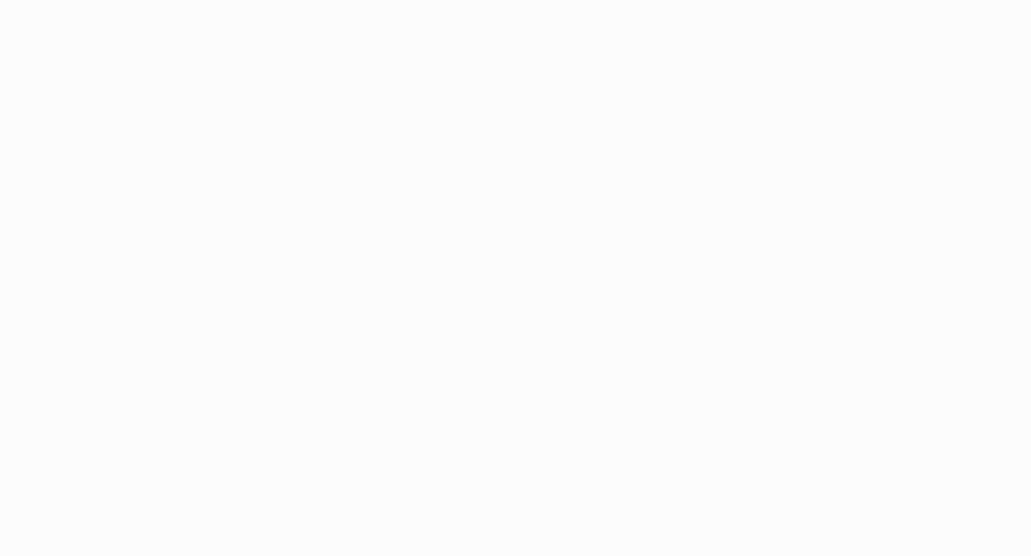
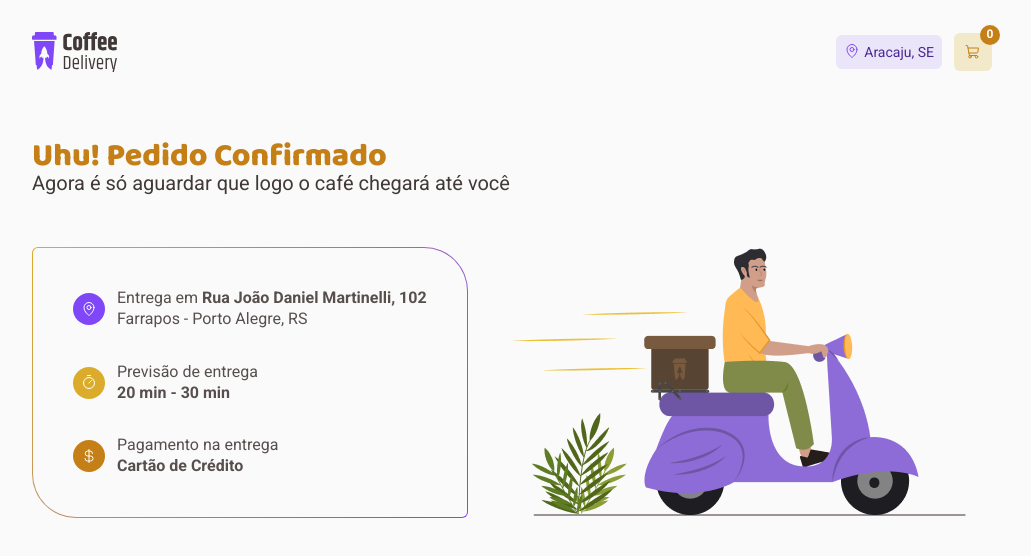
Before and after one commit to IkaroFeitosa/coffe-delivery, a React (Vite) app: page /completed in a window 1280 px wide. Before the commit this address had no page. Shown: the top 556 px of the page, without its empty margins (128-1159 px from the left). Built offline with nearby package versions, Linux system fonts and the light colour scheme.

Commit message:
feat:  completed page

```diff
--- a/src/Router.tsx
+++ b/src/Router.tsx
@@ -3,6 +3,7 @@
 import { DefaultLayout } from "./layouts/DefaultLayout";
 import { Home } from "./pages/Home";
 import { Cart } from "./pages/Cart";
+import { Completed } from "./pages/Completed";
 
 export function Router() {
   return (
@@ -10,6 +11,7 @@
       <Route path="/" element={<DefaultLayout />}>
         <Route path="/" element={<Home />} />
         <Route path="/cart" element={<Cart />} />
+        <Route path="/completed" element={<Completed />} />
       </Route>
     </Routes>
   );
--- a/src/contexts/CartContext.tsx
+++ b/src/contexts/CartContext.tsx
@@ -1,54 +1,104 @@
-import { createContext, useReducer } from "react";
-import { CartReducer, Coffee, IAddress, paymentMethods } from "../reducers/cart/reducers";
-import { addProductAction, insertAddressAction, insertPaymentMethodAction, removeProductAction, updateQuantityProductAction } from "../reducers/cart/actions";
+import { createContext, useEffect, useReducer } from "react";
+import {
+  CartReducer,
+  Coffee,
+  IAddress,
+  paymentMethods,
+} from "../reducers/cart/reducers";
+import {
+  addProductAction,
+  insertAddressAction,
+  insertPaymentMethodAction,
+  removeProductAction,
+  updateQuantityProductAction,
+} from "../reducers/cart/actions";
 
 interface ICart {
-    productsSelected: Coffee[]
-    totalItem: number
-    delivery: number
-    total: number
-    address?: IAddress
-    paymentMethod?: paymentMethods
-    addProduct: (product:Coffee)=> void
-    removeProduct: (productId:number)=> void
-    updateQuantityProduct: (id:number,quantity:number)=> void
-    insertAddress: (address:IAddress)=> void
-    insertPaymentMethod: (paymentMethod:paymentMethods)=> void
+  productsSelected: Coffee[];
+  totalItem: number;
+  delivery: number;
+  total: number;
+  address?: IAddress;
+  paymentMethod?: paymentMethods;
+  addProduct: (product: Coffee) => void;
+  removeProduct: (productId: number) => void;
+  updateQuantityProduct: (id: number, quantity: number) => void;
+  insertAddress: (address: IAddress) => void;
+  insertPaymentMethod: (paymentMethod: paymentMethods) => void;
 }
 
 interface CartContextProps {
   children: React.ReactNode;
 }
-export const CartContext = createContext({} as ICart)
+export const CartContext = createContext({} as ICart);
 
-export function CartProvider({children}:CartContextProps) {
-    const [cartState,dispatch] = useReducer(CartReducer,{
-        productsSelected:[],
-        delivery:3,
-    })
-    const {productsSelected,delivery,address,paymentMethod} = cartState
-    const totalItem = productsSelected.reduce((total,product)=> total + (product.quantity * product.price),0)
-    const total = totalItem + delivery
+export function CartProvider({ children }: CartContextProps) {
+  const [cartState, dispatch] = useReducer(
+    CartReducer,
+    {
+      productsSelected: [],
+      delivery: 3,
+    },
+    (initialState) => {
+      const stateJSON = localStorage.getItem(
+        "@coffee-delivery:cart-state-1.0.0"
+      );
+      if (stateJSON) {
+        return JSON.parse(stateJSON);
+      }
+      return initialState;
+    }
+  );
+  const { productsSelected, delivery, address, paymentMethod } = cartState;
+  const totalItem = productsSelected.reduce(
+    (total, product) => total + product.quantity * product.price,
+    0
+  );
+  const total = totalItem + delivery;
 
-    function addProduct(product:Coffee){
-        dispatch(addProductAction(product))
+  function addProduct(product: Coffee) {
+    dispatch(addProductAction(product));
   }
-    function removeProduct(id:number){
-        dispatch(removeProductAction(id))
+  function removeProduct(id: number) {
+    dispatch(removeProductAction(id));
   }
-    function updateQuantityProduct(id:number,quantity:number){
-        dispatch(updateQuantityProductAction(id,quantity))
+  function updateQuantityProduct(id: number, quantity: number) {
+    dispatch(updateQuantityProductAction(id, quantity));
   }
-    function insertAddress(address:IAddress){
-        dispatch(insertAddressAction(address))
+  function insertAddress(address: IAddress) {
+    dispatch(insertAddressAction(address));
   }
-    function insertPaymentMethod(paymentMethod:paymentMethods){
-        dispatch(insertPaymentMethodAction(paymentMethod))
+  function insertPaymentMethod(paymentMethod: paymentMethods) {
+    dispatch(insertPaymentMethodAction(paymentMethod));
   }
 
-    return(
-        <CartContext.Provider value={{productsSelected,totalItem,total,delivery,addProduct,removeProduct,updateQuantityProduct,address,paymentMethod,insertAddress,insertPaymentMethod}}>
+  useEffect(
+    () => {
+      localStorage.setItem(
+        "@coffee-delivery:cart-state-1.0.0",
+        JSON.stringify(cartState)
+      );
+    },
+    [cartState]
+  )
+
+  return (
+    <CartContext.Provider
+      value={{
+        productsSelected,
+        totalItem,
+        total,
+        delivery,
+        addProduct,
+        removeProduct,
+        updateQuantityProduct,
+        address,
+        paymentMethod,
+        insertAddress,
+        insertPaymentMethod,
+      }}
+    >
       {children}
     </CartContext.Provider>
-    )
+  );
 }
--- a/src/pages/Cart/components/PaymentMethods/index.tsx
+++ b/src/pages/Cart/components/PaymentMethods/index.tsx
@@ -50,6 +50,7 @@
             key={payment.title}
             onClick={() => handlePaymentMethods(payment.title)}
             active={paymentMethod === payment.title}
+            type="button"
           >
             {payment.icon}
             <span>{payment.title}</span>
--- a/src/pages/Cart/index.tsx
+++ b/src/pages/Cart/index.tsx
@@ -8,6 +8,7 @@
 import { zodResolver } from "@hookform/resolvers/zod";
 import { useContext, useState } from "react";
 import { CartContext } from "../../contexts/CartContext";
+import { useNavigate } from "react-router";
 
 const addressSchema = zod.object({
   cep: zod.string().nonempty("O CEP é obrigatório"),
@@ -21,19 +22,12 @@
 type TAddress = zod.infer<typeof addressSchema>;
 
 export function Cart() {
-  const { paymentMethod } = useContext(CartContext);
+  const { paymentMethod,insertAddress,address } = useContext(CartContext);
   const [alertPaymentMethods,setAlertPaymentMethods] = useState(false);
+  const navigate = useNavigate();
   const addressForm = useForm<TAddress>({
     resolver: zodResolver(addressSchema),
-    defaultValues: {
-      cep: "",
-      rua: "",
-      numero: "",
-      complemento: "",
-      bairro: "",
-      cidade: "",
-      uf: "",
-    },
+    defaultValues: address
   });
   const { handleSubmit } = addressForm;
 
@@ -42,8 +36,9 @@
         setAlertPaymentMethods(true);
         return;
     }
+    insertAddress(data);
     setAlertPaymentMethods(false);
-    console.log(data);
+    navigate('/completed')
   }
   return (
     <CartContainer>
--- a/src/pages/Cart/styles.ts
+++ b/src/pages/Cart/styles.ts
@@ -14,6 +14,10 @@
     color: ${(props) => props.theme["base-subtitle"]};
     margin-bottom: 0.9375rem;
   }
+
+  @media(max-width: 768px){
+    flex-direction: column;
+  }
 `;
 
 export const FormContainer = styled.form`
--- /dev/null
+++ b/src/pages/Completed/index.tsx
@@ -0,0 +1,53 @@
+import { CurrencyDollar, MapPin, Timer } from "phosphor-react";
+import {
+  Container,
+  Content,
+  Header,
+  Icon,
+  ItemInfo,
+  ResumInfo,
+  Text,
+} from "./styles";
+
+export function Completed() {
+  return (
+    <Container>
+      <Header>
+        <h2>Uhu! Pedido Confirmado</h2>
+        Agora é só aguardar que logo o café chegará até você
+      </Header>
+      <Content>
+        <ResumInfo>
+          <ItemInfo>
+            <Icon className="LocationIcon">
+              <MapPin size={16} />
+            </Icon>
+            <Text>
+              Entrega em <strong>Rua João Daniel Martinelli, 102</strong> <br />{" "}
+              Farrapos - Porto Alegre, RS
+            </Text>
+          </ItemInfo>
+          <ItemInfo>
+            <Icon className="TimerIcon">
+              <Timer size={16} />
+            </Icon>
+            <Text>
+              Previsão de entrega <br />
+              <strong>20 min - 30 min </strong>
+            </Text>
+          </ItemInfo>
+          <ItemInfo>
+            <Icon className="CurrencyIcon">
+              <CurrencyDollar size={16} />
+            </Icon>
+            <Text>
+              Pagamento na entrega <br />
+              <strong>Cartão de Crédito</strong>
+            </Text>
+          </ItemInfo>
+        </ResumInfo>
+        <img src="/src/assets/images/Illustration-delivery.png" alt="" />
+      </Content>
+    </Container>
+  );
+}
--- /dev/null
+++ b/src/pages/Completed/styles.ts
@@ -0,0 +1,73 @@
+import styled from "styled-components";
+
+export const Container = styled.div`
+  display: flex;
+  flex-direction: column;
+  gap: 2.5rem;
+  padding-inline: 10rem;
+  margin-top: 2.5rem;
+`;
+
+export const Header = styled.header`
+  font-size: 1.25rem;
+  line-height: 130%;
+  color: ${(props) => props.theme["base-subtitle"]};
+  h2 {
+    font-family: "Baloo 2";
+    font-weight: 800;
+    font-size: 2rem;
+    color: ${(props) => props.theme["yellow-dark"]};
+  }
+`;
+
+export const Content = styled.div`
+  display: flex;
+  justify-content: space-between;
+  align-items: center;
+`;
+export const ResumInfo = styled.div`
+  display: flex;
+  flex-direction: column;
+  gap: 2rem;
+  border: 1px solid transparent;
+  border-radius: 6px 44px;
+  padding: 2.5rem;
+
+  background-image: linear-gradient(${(props) => props.theme.background}, ${(props) => props.theme.background}),
+  linear-gradient(
+      -63deg,
+      ${(props) => props.theme.purple},
+      ${(props) => props.theme.yellow}
+    );
+  background-origin: border-box;
+  background-clip: padding-box, border-box;
+
+`;
+export const ItemInfo = styled.div`
+  display: flex;
+  gap: 0.75rem;
+  align-items: center;
+`;
+
+export const Icon = styled.div`
+  padding: 0.5rem;
+  background-color: ${(props) => props.theme["yellow-dark"]};
+  border-radius: 100%;
+  color: ${(props) => props.theme.white};
+  line-height: 0%;
+  &.LocationIcon {
+    background-color: ${(props) => props.theme.purple};
+  }
+  &.TimerIcon {
+    background-color: ${(props) => props.theme.yellow};
+  }
+  &.CurrencyIcon {
+    background-color: ${(props) => props.theme["yellow-dark"]};
+  }
+`;
+
+export const Text = styled.div`
+  color: ${(props) => props.theme["base-text"]};
+  font-size: 1rem;
+  line-height: 130%;
+`;
--- a/src/reducers/cart/reducers.ts
+++ b/src/reducers/cart/reducers.ts
@@ -3,7 +3,7 @@
     cep:string
     rua:string
     numero:string
-    complemento:string
+    complemento?:string
     bairro:string
     cidade:string
     uf:string
```
Also changed, not shown: src/assets/images/Illustration-delivery.png (added). Lines whose indentation alone changed are shown as unchanged.
